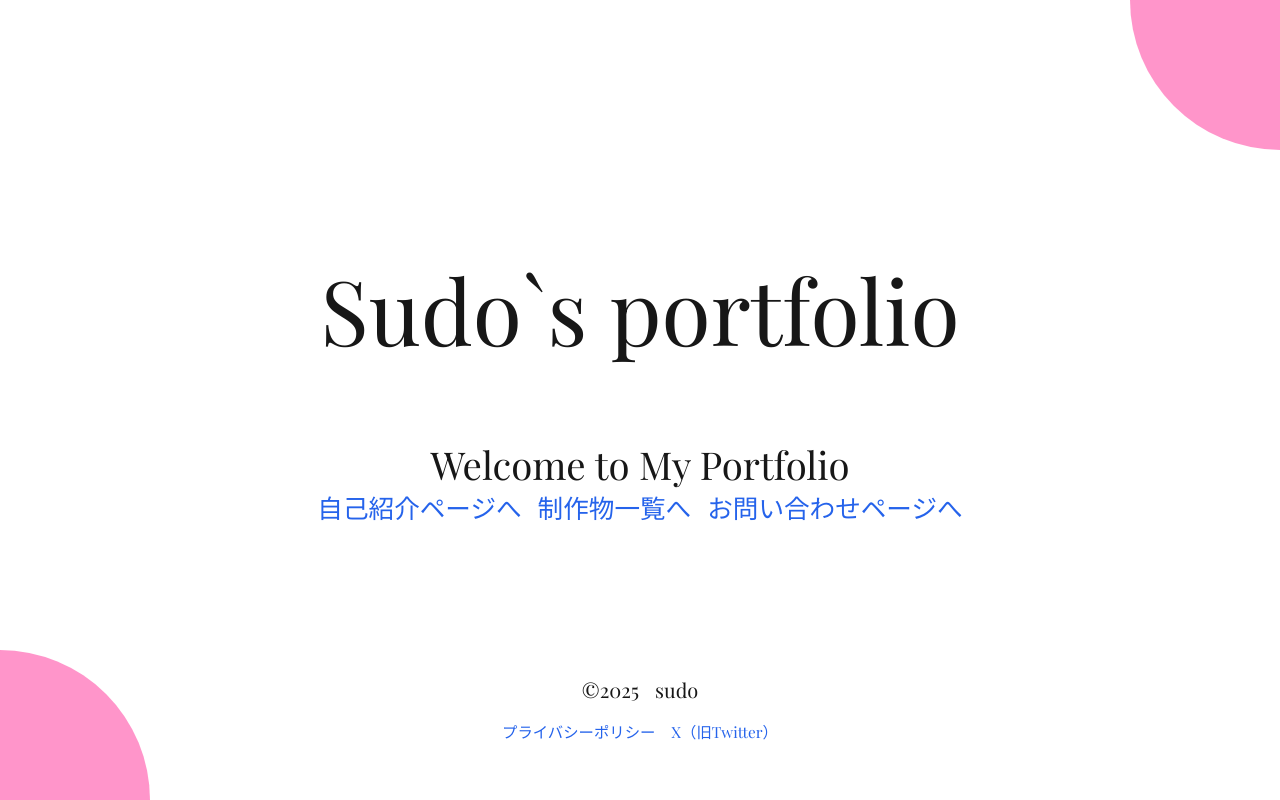
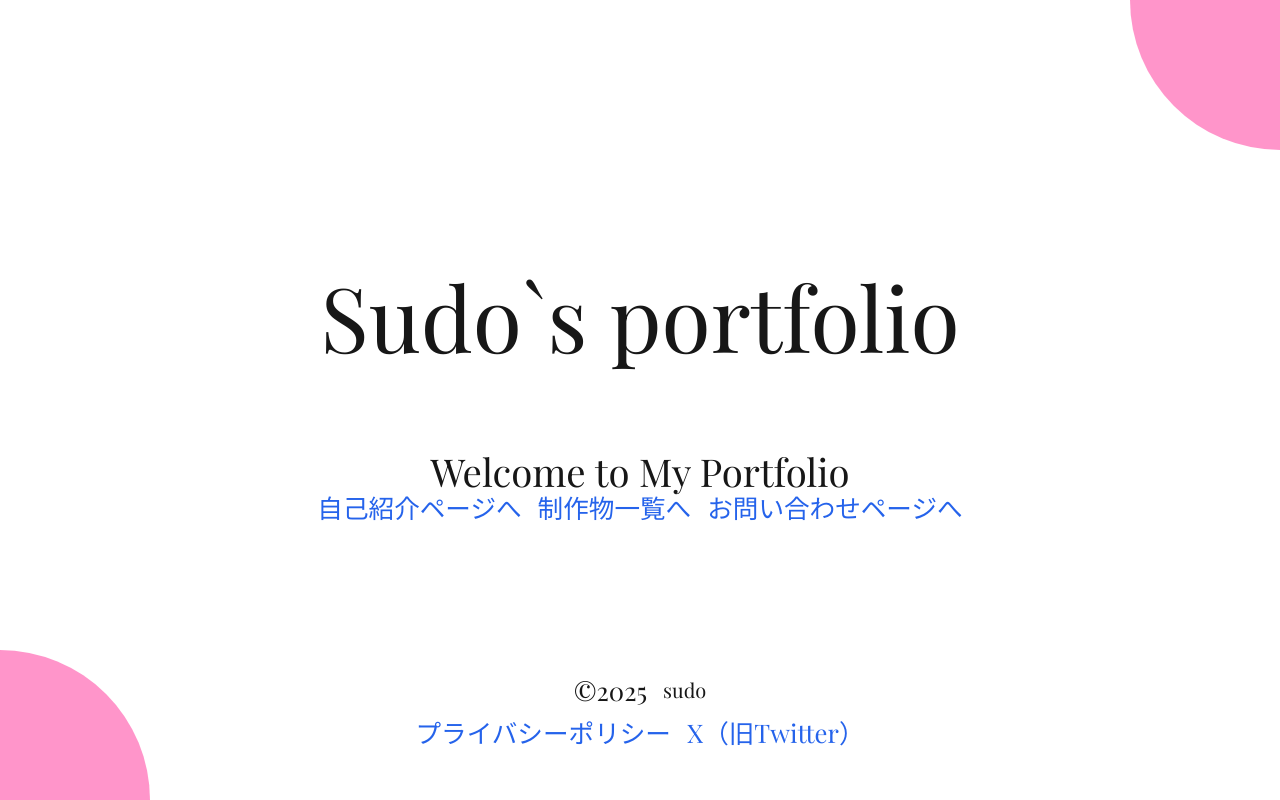
Before and after one commit to s-taku0502/portfolio, a Next.js app: page / in a window 1280 px wide. Built offline with nearby package versions, Linux system fonts and the light colour scheme.

Commit message:
setting:フォントサイズを最小画面に対応

```diff
--- a/src/app/page.js
+++ b/src/app/page.js
@@ -17,7 +17,7 @@ export default function Home() {
             <h1 className="font-playfair text-[3vw] text-2xl mb-2 rounded-md">
               Welcome to My Portfolio
             </h1>
-            <nav className="flex space-x-4 text-[2vw] justify-center">
+            <nav className="flex space-x-4 text-base md:text-[2vw] justify-center">
               <CustomLink href="/about">自己紹介ページへ</CustomLink>
               <CustomLink href="/projects">制作物一覧へ</CustomLink>
               <CustomLink href="/contact">お問い合わせページへ</CustomLink>
--- a/src/components/CustomFooter.js
+++ b/src/components/CustomFooter.js
@@ -2,10 +2,10 @@ import CustomLink from "./CustomLink";
 
 const CustomFooter = ({ children, className = "" }) => {
     return (
-        <footer className="font-playfair flex text-[1.2vw] flex-col gap-4 row-start-3 items-center">
+        <footer className="font-playfair flex text-base md:text-[2vw] flex-col gap-4 row-start-3 items-center">
             <div className="flex space-x-4">
-                <a className="font-jetbrains-mono text-[1.2vw] text-center text-xl">©2025 </a>
-                <a className="text-center text-[1.2vw] text-xl">sudo</a>
+                <a className="font-jetbrains-mono text-base md:text-[2vw] text-center text-xl">©2025 </a>
+                <a className="text-center text-base sd:text-[2vw] text-xl">sudo</a>
             </div>
             <div className="flex space-x-4">
                 <CustomLink href="/privacy" >
```
